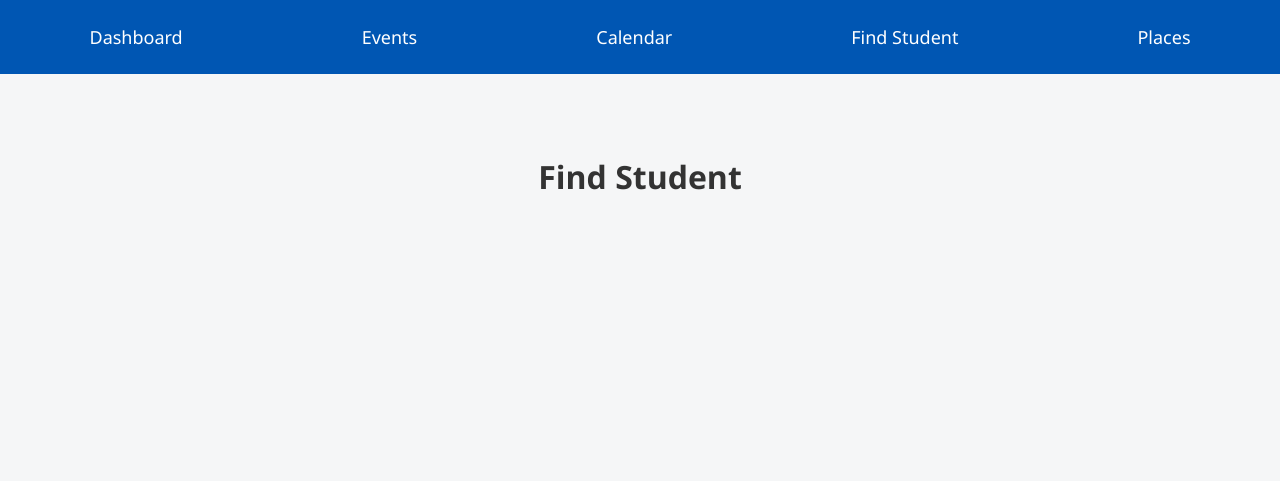
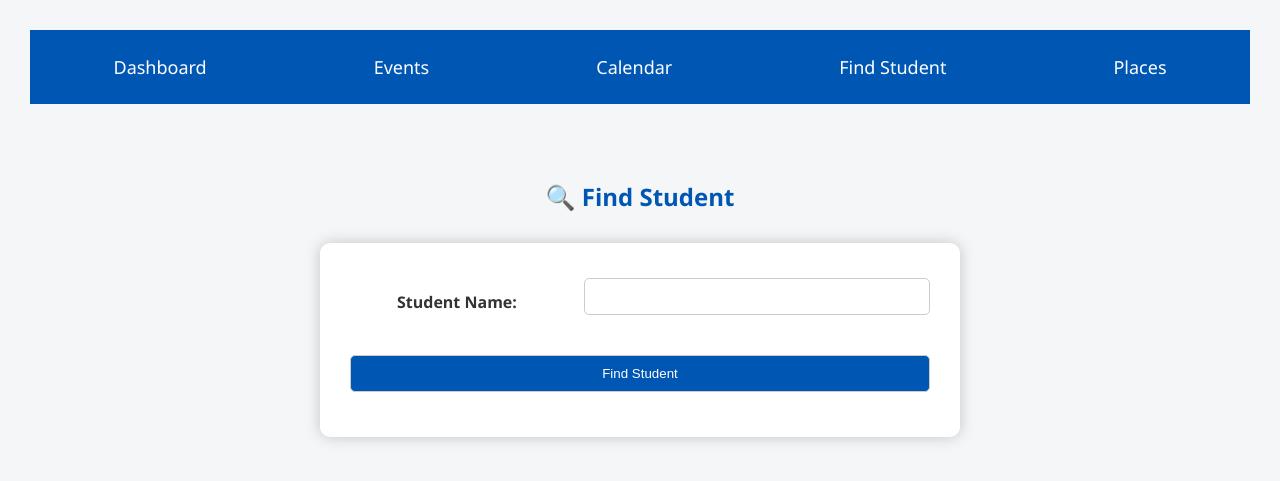
Before and after one commit to boraytuna/Attendance-Verification-System, a Flask app: page /find_student in a window 1280 px wide. Shown: the top 481 px of the page. Run offline with Flask 3, Linux system fonts and the light colour scheme.

Commit message:
Added Find Student page and search functionality

```diff
--- a/app.py
+++ b/app.py
@@ -155,10 +155,10 @@ def events():
 def calendar():
     return render_template("calendar.html")
 
-# Route: Find Student Page
-@app.route("/find_student")
-def find_student():
-    return render_template("find_student.html")
+# # Route: Find Student Page
+# @app.route("/find_student")
+# def find_student():
+#     return render_template("find_student.html")
 
 # Route: Places Page
 @app.route("/places")
@@ -520,6 +520,26 @@ def get_places():
     ]
     return jsonify(places_list)
 
-if __name__ == '__main__':
-    # Run the Flask app
+@app.route('/find_student', methods=['GET', 'POST'])
+def find_student():
+    students = None  # Ensuring we differentiate between no search and empty results
+
+    if request.method == 'POST':
+        student_name = request.form['student_name'].strip()
+
+        if student_name:  # Prevent empty queries
+            conn = get_db_connection()
+            cursor = conn.cursor()
+
+            query = '''
+            SELECT * FROM student_checkins
+            WHERE firstName LIKE ? OR lastName LIKE ?
+            '''
+            cursor.execute(query, (f'%{student_name}%', f'%{student_name}%'))
+            students = cursor.fetchall()
+            conn.close()
+
+    return render_template('find_student.html', students=students)
+
+if __name__ == "__main__":
     app.run(debug=True)
--- a/templates/find_student.html
+++ b/templates/find_student.html
@@ -1,6 +1,173 @@
-<!-- find_student.html -->
 {% extends 'base.html' %}
+{% block content %}
 
-{% block content %}
-    <h1>Find Student</h1>
+<style>
+    body {
+        font-family: 'Segoe UI', sans-serif;
+        margin: 30px;
+        background-color: #f5f6f7;
+        color: #333;
+    }
+
+    .content-container {
+        display: flex;
+        flex-direction: column;
+        align-items: center;
+        justify-content: center;
+    }
+
+    .title-container {
+        text-align: center;
+        margin-bottom: 20px;
+        width: 100%;
+    }
+
+    h1 {
+        color: #0056b3;
+        font-size: 24px;
+        margin-bottom: 10px;
+    }
+
+    .form-container {
+        display: flex;
+        justify-content: center;
+        align-items: center;
+        width: 100%;
+    }
+
+    form {
+        background-color: #fff;
+        padding: 20px;
+        border-radius: 10px;
+        box-shadow: 0 0 15px rgba(0, 0, 0, 0.2);
+        max-width: 600px;
+        width: 100%;
+    }
+
+    table {
+        width: 100%;
+        border-collapse: collapse;
+    }
+
+    td {
+        padding: 10px;
+    }
+
+    label {
+        font-weight: bold;
+    }
+
+    input,
+    button {
+        margin-top: 5px;
+        padding: 10px;
+        width: 100%;
+        margin-bottom: 15px;
+        border: 1px solid #ccc;
+        border-radius: 5px;
+        box-sizing: border-box;
+    }
+
+    button {
+        background-color: #0056b3;
+        color: #fff;
+        cursor: pointer;
+        transition: background-color 0.3s;
+    }
+
+    button:hover {
+        background-color: #004494;
+    }
+
+    .result-container {
+        margin-top: 20px;
+        width: 100%;
+        max-width: 800px;
+        background-color: #fff;
+        padding: 20px;
+        border-radius: 10px;
+        box-shadow: 0 0 15px rgba(0, 0, 0, 0.2);
+    }
+
+    .result-table {
+        width: 100%;
+        border-collapse: collapse;
+    }
+
+    .result-table th, .result-table td {
+        border: 1px solid #ccc;
+        padding: 8px;
+        text-align: left;
+    }
+
+    .result-table th {
+        background-color: #0056b3;
+        color: white;
+    }
+
+    .no-results {
+        color: red;
+        text-align: center;
+        font-weight: bold;
+        margin-top: 10px;
+    }
+</style>
+
+<body>
+    <div class="content-container">
+        <div class="title-container">
+            <h1>🔍 Find Student</h1>
+        </div>
+
+        <div class="form-container">
+            <form action="/find_student" method="post">
+                <table>
+                    <tr>
+                        <td><label for="student_name">Student Name:</label></td>
+                        <td><input type="text" id="student_name" name="student_name" required></td>
+                    </tr>
+                    <tr>
+                        <td colspan="2">
+                            <button type="submit">Find Student</button>
+                        </td>
+                    </tr>
+                </table>
+            </form>
+        </div>
+
+        {% if students is not none %}
+            {% if students %}
+                <div class="result-container">
+                    <h2>Search Results</h2>
+                    <table class="result-table">
+                        <tr>
+                            <th>First Name</th>
+                            <th>Last Name</th>
+                            <th>Email</th>
+                            <th>Class</th>
+                            <th>Professor</th>
+                            <th>Check-in Time</th>
+                        </tr>
+                        {% for student in students %}
+                        <tr>
+                            <td>{{ student['firstName'] }}</td>
+                            <td>{{ student['lastName'] }}</td>
+                            <td>{{ student['email'] }}</td>
+                            <td>{{ student['classForExtraCredit'] }}</td>
+                            <td>{{ student['professorForExtraCredit'] }}</td>
+                            <td>{{ student['checkinTime'] }}</td>
+                        </tr>
+                        {% endfor %}
+                    </table>
+                </div>
+            {% else %}
+                <div class="result-container">
+                    <h2>Search Results</h2>
+                    <p class="no-results">⚠️ No students found. Try again with a different name.</p>
+                </div>
+            {% endif %}
+        {% endif %}
+    </div>
+</body>
+
 {% endblock %}
```
Also changed, not shown: templates/events.html (+29 -3 lines).
